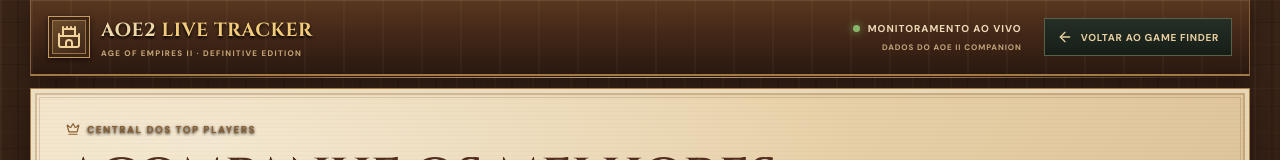
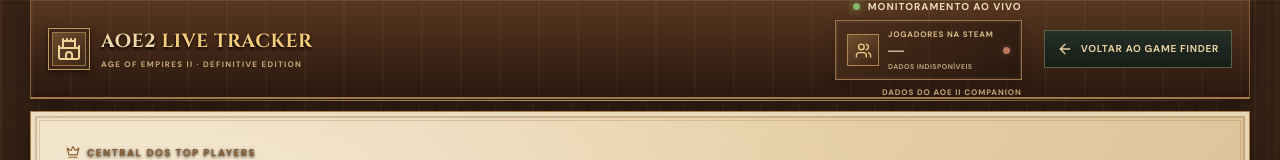
Before and after one commit to mcslug10/aoe2-game-finder, a Next.js app: page /live in a window 1280 px wide. Shown: the top 160 px of the page. Built offline with nearby package versions, Linux system fonts and the light colour scheme; no server answers; a web font is replaced by a local one.

Commit message:
Display live Steam player count in the Live Tracker header

```diff
--- /dev/null
+++ b/app/api/steam/players/route.ts
@@ -0,0 +1,71 @@
+import { NextResponse } from "next/server";
+
+export const runtime = "nodejs";
+export const dynamic = "force-dynamic";
+
+const STEAM_APP_ID = 813780;
+const STEAM_API_URL =
+  "https://api.steampowered.com/ISteamUserStats/GetNumberOfCurrentPlayers/v1/?appid=" +
+  STEAM_APP_ID;
+
+type SteamPlayerCountPayload = {
+  response?: {
+    player_count?: number;
+    result?: number;
+  };
+};
+
+export async function GET() {
+  try {
+    const response = await fetch(STEAM_API_URL, {
+      headers: { Accept: "application/json" },
+      next: { revalidate: 60 },
+      signal: AbortSignal.timeout(10_000),
+    });
+
+    if (!response.ok) {
+      console.error("Steam current player count request failed", { status: response.status });
+      return NextResponse.json(
+        { error: "A Steam API está temporariamente indisponível." },
+        { status: 502, headers: { "Cache-Control": "no-store" } },
+      );
+    }
+
+    const payload = await response.json() as SteamPlayerCountPayload;
+    const playerCount = Number(payload.response?.player_count);
+
+    if (!Number.isSafeInteger(playerCount) || playerCount < 0) {
+      console.error("Steam current player count response was invalid", payload);
+      return NextResponse.json(
+        { error: "A Steam API retornou uma contagem inválida." },
+        { status: 502, headers: { "Cache-Control": "no-store" } },
+      );
+    }
+
+    const updatedAt = new Date().toISOString();
+    return NextResponse.json(
+      {
+        appId: STEAM_APP_ID,
+        playerCount,
+        updatedAt,
+        source: "Steam Web API",
+        scope: "Steam-connected players only",
+      },
+      {
+        headers: {
+          "Cache-Control": "public, s-maxage=60, stale-while-revalidate=120",
+        },
+      },
+    );
+  } catch (error) {
+    console.error("Steam current player count error", error);
+    return NextResponse.json(
+      {
+        error: error instanceof Error && error.name === "TimeoutError"
+          ? "A consulta à Steam demorou mais que o esperado."
+          : "Não foi possível consultar os jogadores online da Steam.",
+      },
+      { status: 502, headers: { "Cache-Control": "no-store" } },
+    );
+  }
+}
--- /dev/null
+++ b/app/live/SteamPlayerCount.tsx
@@ -0,0 +1,85 @@
+"use client";
+
+import { useEffect, useState } from "react";
+import { Users } from "lucide-react";
+import styles from "./steam-player-count.module.css";
+
+type SteamCountResponse = {
+  playerCount?: number;
+  updatedAt?: string;
+  error?: string;
+};
+
+function formatClock(value: string | null) {
+  if (!value) return "";
+  const date = new Date(value);
+  if (!Number.isFinite(date.getTime())) return "";
+  return date.toLocaleTimeString("pt-BR", { hour: "2-digit", minute: "2-digit" });
+}
+
+export default function SteamPlayerCount() {
+  const [playerCount, setPlayerCount] = useState<number | null>(null);
+  const [updatedAt, setUpdatedAt] = useState<string | null>(null);
+  const [loading, setLoading] = useState(true);
+  const [error, setError] = useState(false);
+
+  useEffect(() => {
+    let active = true;
+    let requestInProgress = false;
+
+    const refresh = async () => {
+      if (requestInProgress) return;
+      requestInProgress = true;
+      try {
+        const response = await fetch("/api/steam/players", { cache: "no-store" });
+        const data = await response.json() as SteamCountResponse;
+        if (!response.ok || typeof data.playerCount !== "number" || !Number.isFinite(data.playerCount)) {
+          throw new Error(data.error ?? "Contagem indisponível");
+        }
+        if (active) {
+          setPlayerCount(data.playerCount);
+          setUpdatedAt(data.updatedAt ?? new Date().toISOString());
+          setError(false);
+        }
+      } catch {
+        if (active) setError(true);
+      } finally {
+        requestInProgress = false;
+        if (active) setLoading(false);
+      }
+    };
+
+    void refresh();
+    const timer = window.setInterval(() => void refresh(), 60_000);
+
+    return () => {
+      active = false;
+      window.clearInterval(timer);
+    };
+  }, []);
+
+  const title = error && playerCount === null
+    ? "Não foi possível consultar os jogadores online da Steam"
+    : "Jogadores atualmente ativos na Steam. Atualização automática a cada 60 segundos.";
+
+  return (
+    <a
+      className={styles.counter}
+      href="https://steamdb.info/app/813780/"
+      target="_blank"
+      rel="noreferrer"
+      title={title}
+      aria-label={playerCount === null
+        ? "Quantidade de jogadores online na Steam indisponível"
+        : playerCount.toLocaleString("pt-BR") + " jogadores online na Steam"}
+    >
+      <span className={styles.icon}><Users size={17} /></span>
+      <span className={styles.copy}>
+        <span className={styles.label}>JOGADORES NA STEAM</span>
+        <strong>{playerCount === null ? (loading ? "..." : "—") : playerCount.toLocaleString("pt-BR")}</strong>
+        <small>{error ? "DADOS INDISPONÍVEIS" : updatedAt ? "ATUALIZADO ÀS " + formatClock(updatedAt) : "AO VIVO · 60S"}</small>
+      </span>
+      <span className={error ? styles.statusOff : styles.statusOn} />
+    </a>
+  );
+}
--- a/app/live/live.module.css
+++ b/app/live/live.module.css
@@ -1025,3 +1025,7 @@
 @media(prefers-reduced-motion:reduce){
   .queueToast{animation:none}
 }
+
+
+/* SteamDB/Steam player count in the Live Tracker masthead. */
+.headerRight{gap:7px}
--- a/app/live/page.tsx
+++ b/app/live/page.tsx
@@ -28,6 +28,7 @@ import {
 } from "lucide-react";
 import styles from "./live.module.css";
 import LiveChat from "./LiveChat";
+import SteamPlayerCount from "./SteamPlayerCount";
 
 type Mode = "1v1" | "TG";
 type Region = "WORLD" | "BR";
@@ -605,6 +606,7 @@ export default function LiveTrackerPage() {
         </Link>
         <div className={styles.headerRight}>
           <span className={styles.livePulse}><i /> MONITORAMENTO AO VIVO</span>
+          <SteamPlayerCount />
           <span className={styles.sourceName}>DADOS DO AOE II COMPANION</span>
         </div>
         <Link href="/" className={styles.backLink}><ArrowLeft size={16} /> VOLTAR AO GAME FINDER</Link>
--- /dev/null
+++ b/app/live/steam-player-count.module.css
@@ -0,0 +1,66 @@
+
+.counter{
+  display:flex;
+  align-items:center;
+  gap:9px;
+  min-width:178px;
+  padding:8px 11px;
+  color:#f0dfbb;
+  text-decoration:none;
+  background:
+    repeating-linear-gradient(90deg,rgba(255,225,173,.025) 0 1px,transparent 1px 23px),
+    linear-gradient(145deg,rgba(78,48,28,.92),rgba(39,23,14,.96));
+  border:1px solid #9b7547;
+  box-shadow:inset 0 0 0 2px rgba(255,236,194,.05),0 3px 9px rgba(0,0,0,.22);
+  transition:border-color .15s ease,transform .15s ease,filter .15s ease;
+}
+.counter:hover{border-color:#d0ad70;transform:translateY(-1px);filter:brightness(1.08)}
+.icon{
+  display:grid;
+  place-items:center;
+  width:32px;
+  height:32px;
+  flex:none;
+  color:#e7c986;
+  background:linear-gradient(145deg,#74502e,#3c2416);
+  border:1px solid #ad8652;
+}
+.copy{display:flex;flex:1;flex-direction:column;gap:1px;min-width:0}
+.label{
+  color:#d8bd8c;
+  font-size:8px;
+  font-weight:900;
+  letter-spacing:.8px;
+  white-space:nowrap;
+}
+.copy strong{
+  color:#fff0d1;
+  font:700 20px/1.05 'Cinzel',Georgia,serif;
+  font-variant-numeric:tabular-nums;
+  letter-spacing:.3px;
+}
+.copy small{
+  color:#b9a17a;
+  font-size:7px;
+  font-weight:800;
+  letter-spacing:.45px;
+  white-space:nowrap;
+}
+.statusOn,.statusOff{
+  width:7px;
+  height:7px;
+  flex:none;
+  border-radius:50%;
+  background:#8bc477;
+  box-shadow:0 0 8px rgba(139,196,119,.8);
+}
+.statusOff{background:#ba795e;box-shadow:0 0 7px rgba(186,121,94,.4)}
+@media(max-width:820px){
+  .counter{min-width:168px;padding:7px 9px}
+}
+@media(max-width:560px){
+  .counter{min-width:0;padding:6px 8px;gap:7px}
+  .icon{width:29px;height:29px}
+  .copy strong{font-size:18px}
+  .label{font-size:7px}
+}
```
